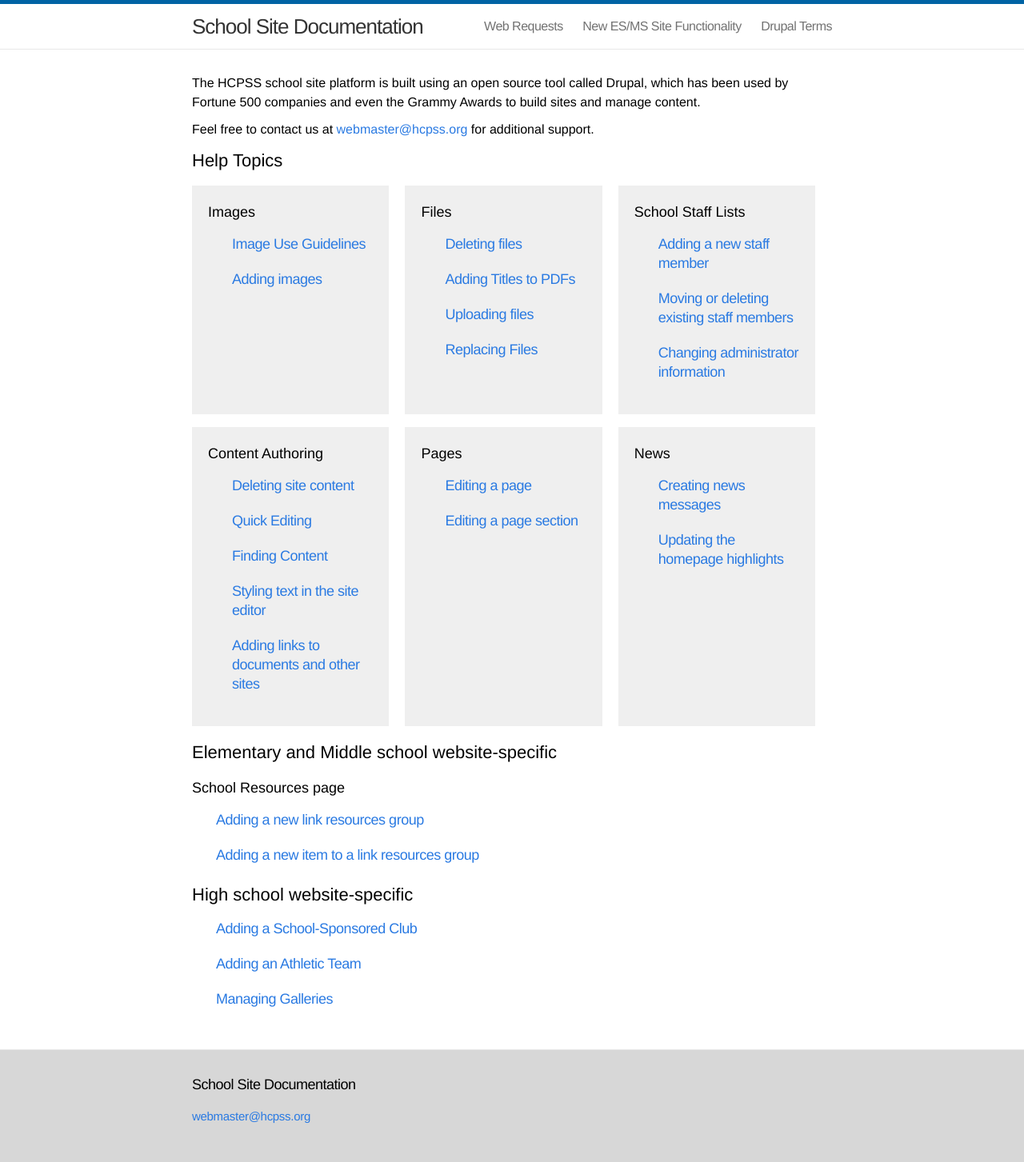
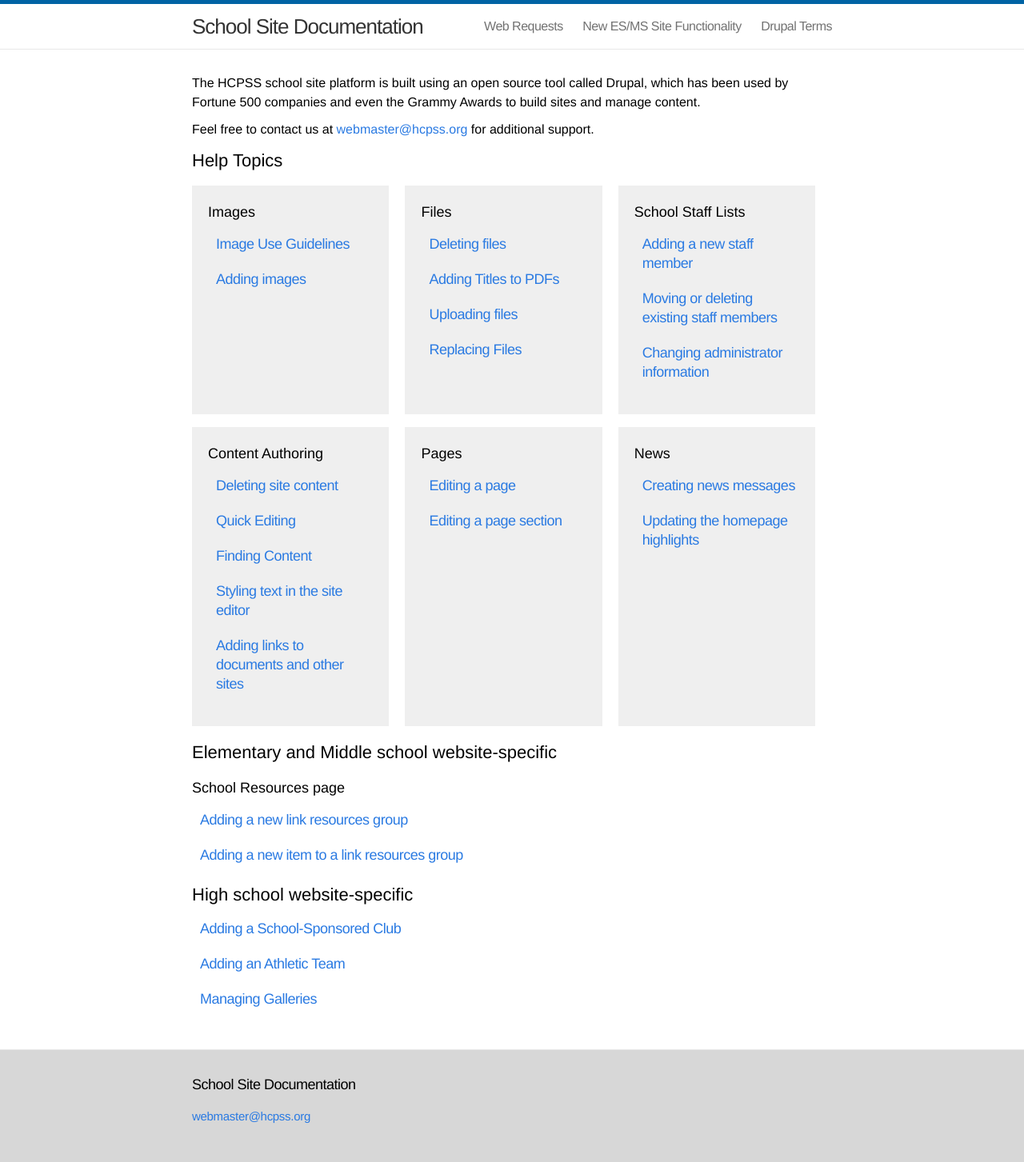
Before and after one commit to HCPSS/schoolsites-help, a Jekyll site: the page built from index.html, in a window 1280 px wide. Shown: the whole page at 80% size. Built offline with Jekyll 4.4.1, drawn with Linux system fonts in a browser that asks for light colours; nearby versions of some CDN libraries.

Commit message:
smaller margins for the unordered lists on homepage

```diff
--- a/css/main.css
+++ b/css/main.css
@@ -172,7 +172,6 @@ a:visited { color: #205caa; }
   .page-content__col-3 {
     float: left;
     width: 100%;
-    height: 100%;
     margin-bottom: 20px;
     padding: 20px 0px 20px 10px;
   }
@@ -189,7 +188,7 @@ a:visited { color: #205caa; }
 .home p {margin-bottom: 10px;}
 
 .home ul {
-  margin-left: 30px;
+  margin-left: 10px;
 }
 
 .feature {
```
